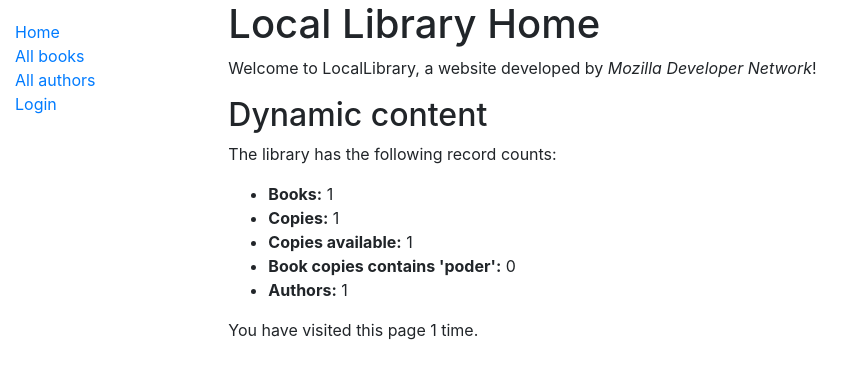
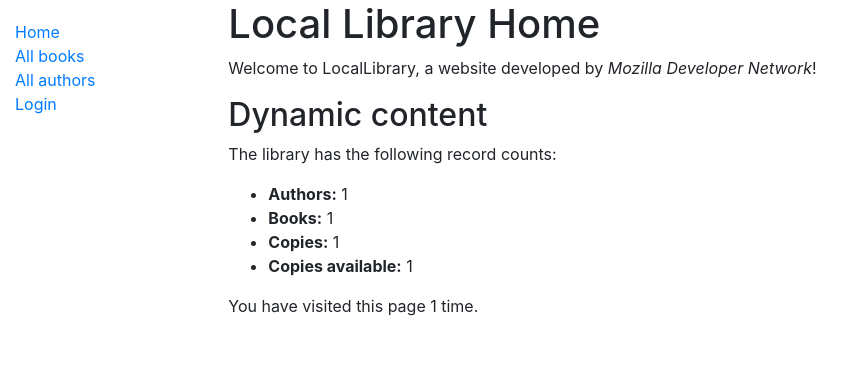
Before and after one commit to benjaminhonorio/LocalLibrary, a Django app: page /catalog/ in a window 1280 px wide. Shown: the top 379 px of the page, without its empty margins (0-864 px from the left). Run offline with Django 3.2, Linux system fonts and the light colour scheme; tables that the repository leaves empty hold one stand-in row (values such as "Sample post").

Commit message:
small changes in the home page template

```diff
--- a/catalog/templates/index.html
+++ b/catalog/templates/index.html
@@ -8,11 +8,12 @@
 <h2>Dynamic content</h2>
 <p>The library has the following record counts:</p>
 <ul>
+    <li><strong>Authors:</strong> {{ num_authors }}</li>
     <li><strong>Books:</strong> {{ num_books }}</li>
     <li><strong>Copies:</strong> {{ num_instances }}</li>
     <li><strong>Copies available:</strong> {{ num_instances_available }}</li>
-    <li><strong>Book copies contains 'poder':</strong> {{ num_books_contains_poder }}</li>
-    <li><strong>Authors:</strong> {{ num_authors }}</li>
+    {% comment %} <li><strong>Book copies contains 'poder':</strong> {{ num_books_contains_poder }}</li>
+    {% endcomment %}
 </ul>
 <p>You have visited this page {{ num_visits }} time{% if num_visits > 1 %}s{% endif %}.</p>
 {% endblock %}
```
